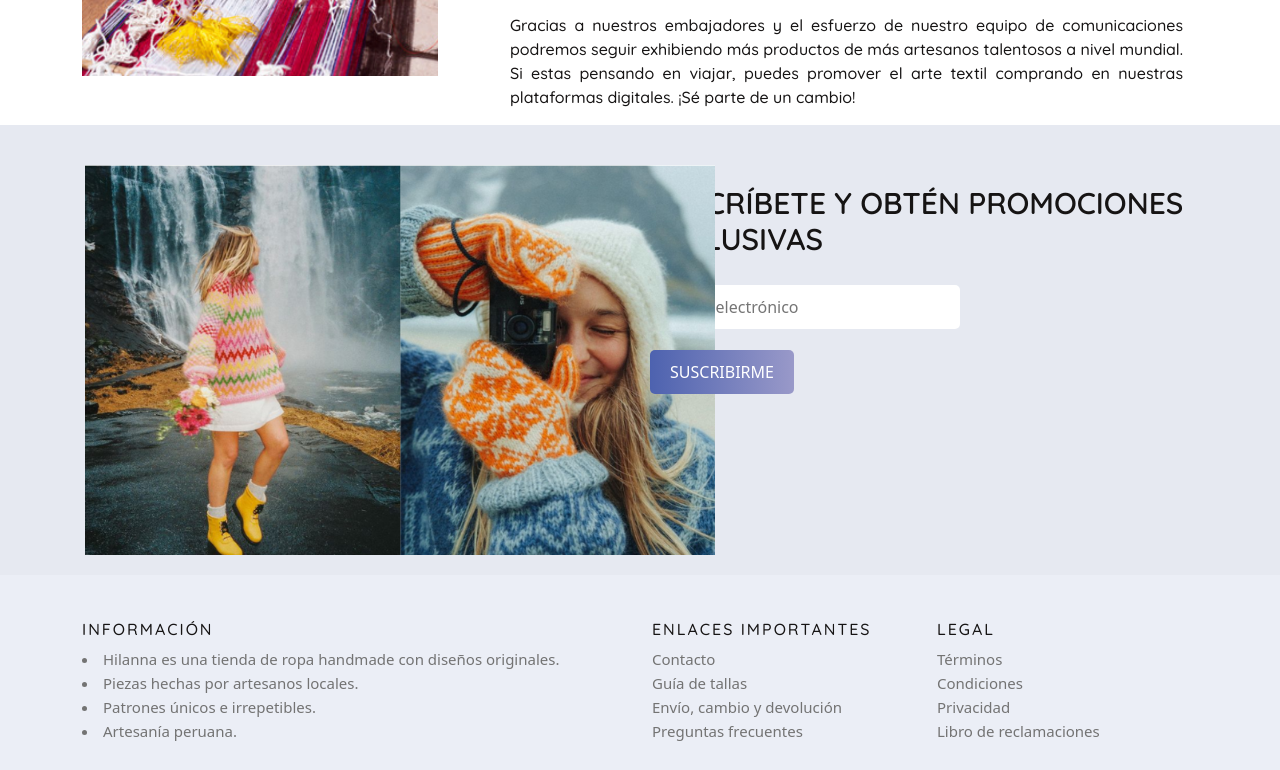
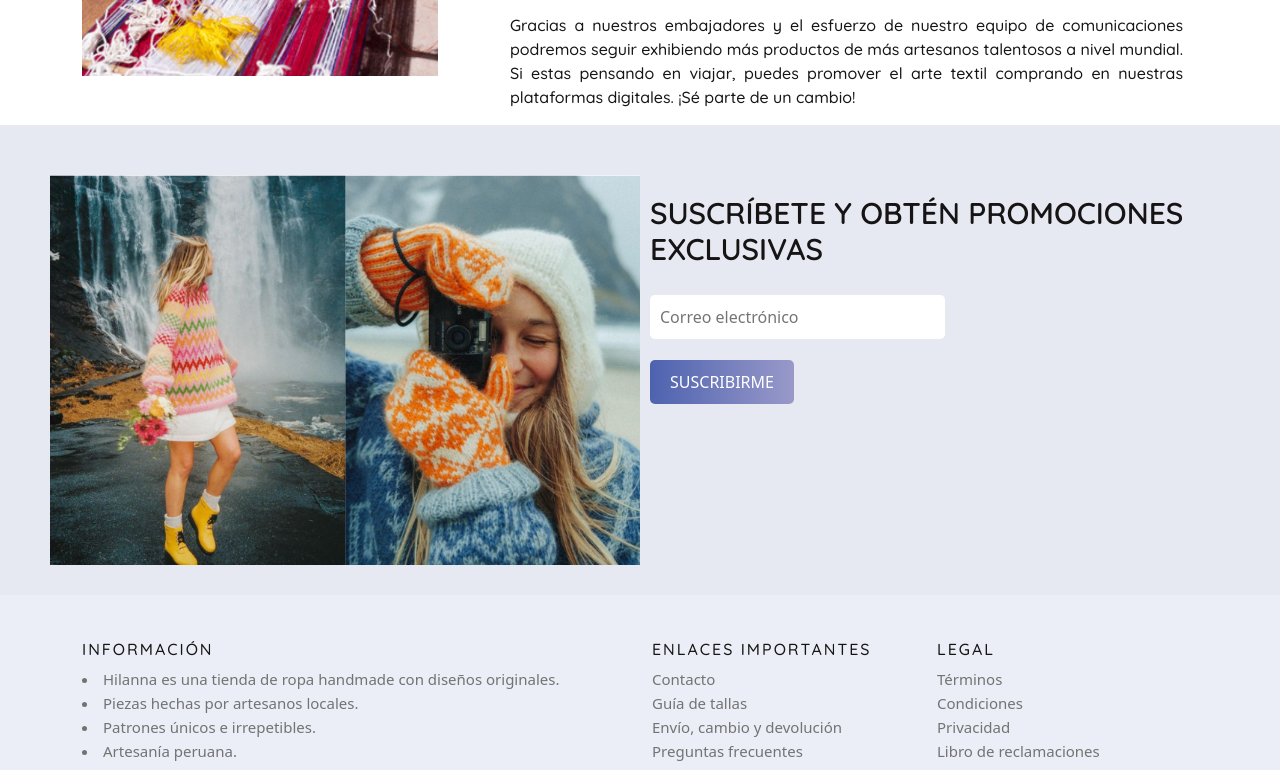
Before and after one commit to tanianaula/SASS, a website: page index.html in a window 1280 px wide. Shown: the part 2443-3213 px from the top of the page. Drawn offline with nearby package versions, Linux system fonts and the light colour scheme.

Commit message:
se modificó el newsletter img a width 100% y los estilos para desktop

```diff
--- a/scss/pages/_index.scss
+++ b/scss/pages/_index.scss
@@ -77,23 +77,16 @@ p{
     display: flex;
     flex-wrap: wrap;
     background-color: $fondo-primario;
-    padding: 20px 20px;
-}
-
-.suscríbete-img{
-    img{
-    width: 100%
-    }
-    @media (min-width:1024px){
-        img {
+    padding: 30px 50px;
+        img{
+        width: 100%;
+            @media (min-width: 1024px){
             height: 390px;
-            width: 630px;
-            margin-left: 65px;
+            width: 100%;
             margin-top: 20px;
         }
+    }
 }
-}
-
 
 div .submit button:active{
     background-color: rgb(185, 185, 216);
```
Also changed, not shown: css/style.css, 1 other file.
